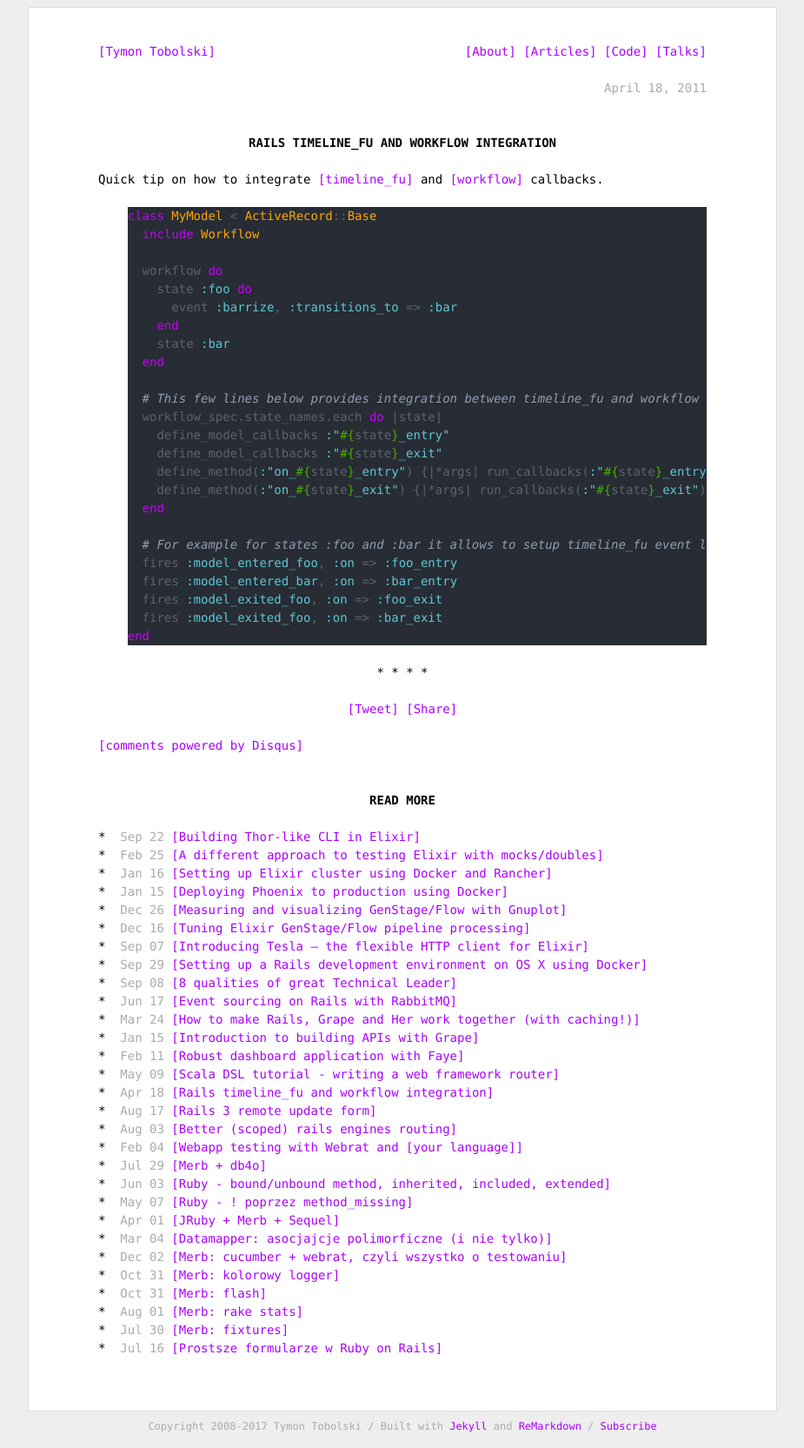
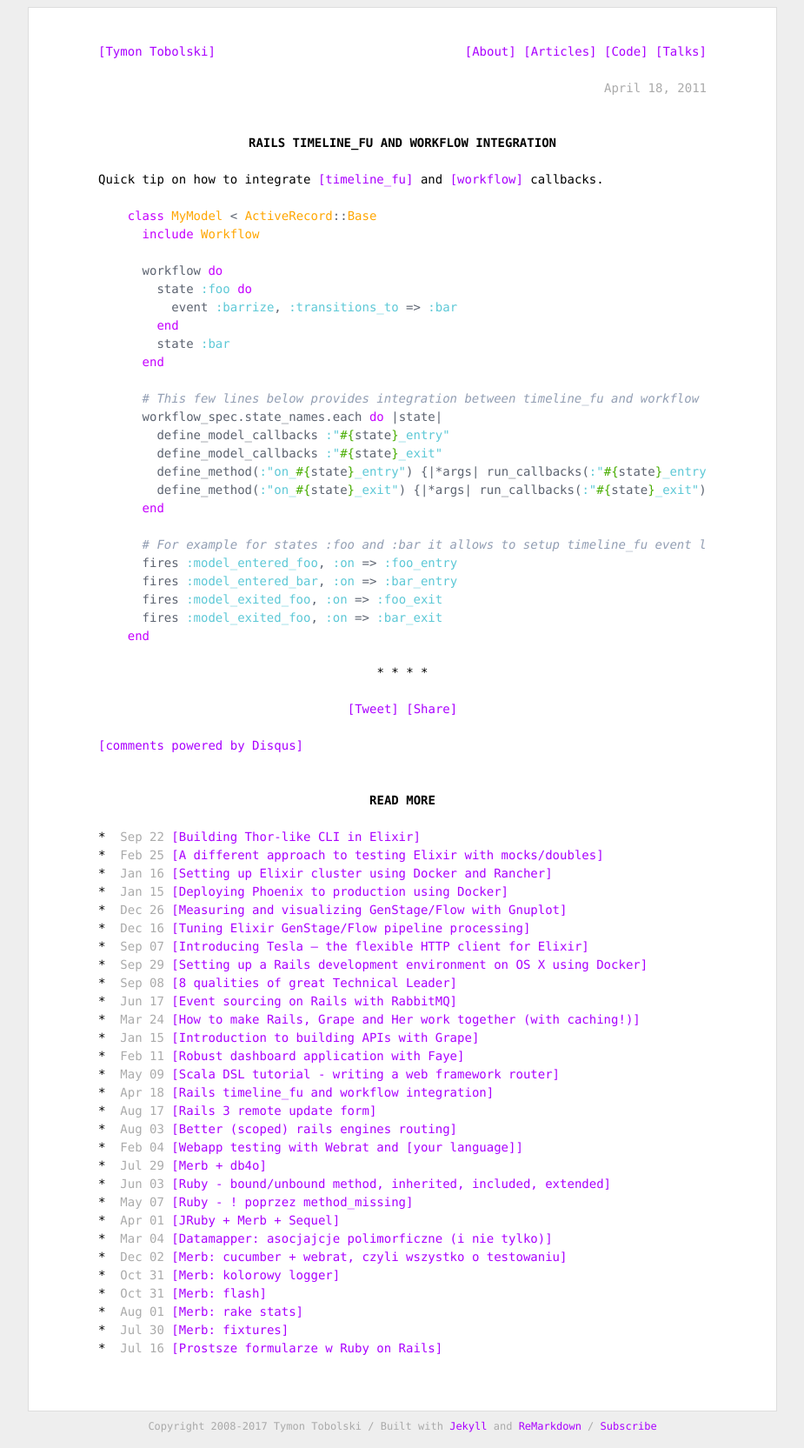
Before and after one commit to teamon/teamon.github.io, a Jekyll site: the page built from _posts/2011-04-18-rails-timeline-fu-workflow-integration.md, in a window 1280 px wide. Shown: the whole page at 87% size, without its empty margins (177-1102 px from the left). Built offline with Jekyll 4.4.1, drawn with Linux system fonts in a browser that asks for light colours; comment, search, counter and statistics services are not loaded.

Commit message:
Fix highlight background

```diff
--- a/assets/css/highlight.css
+++ b/assets/css/highlight.css
@@ -1,8 +1,5 @@
 .highlight, pre.highlight {
   color: #5c6370
-}
-.highlight pre {
-  background: #282c34
 }
 .highlight .hll {
   background: #282c34
```
